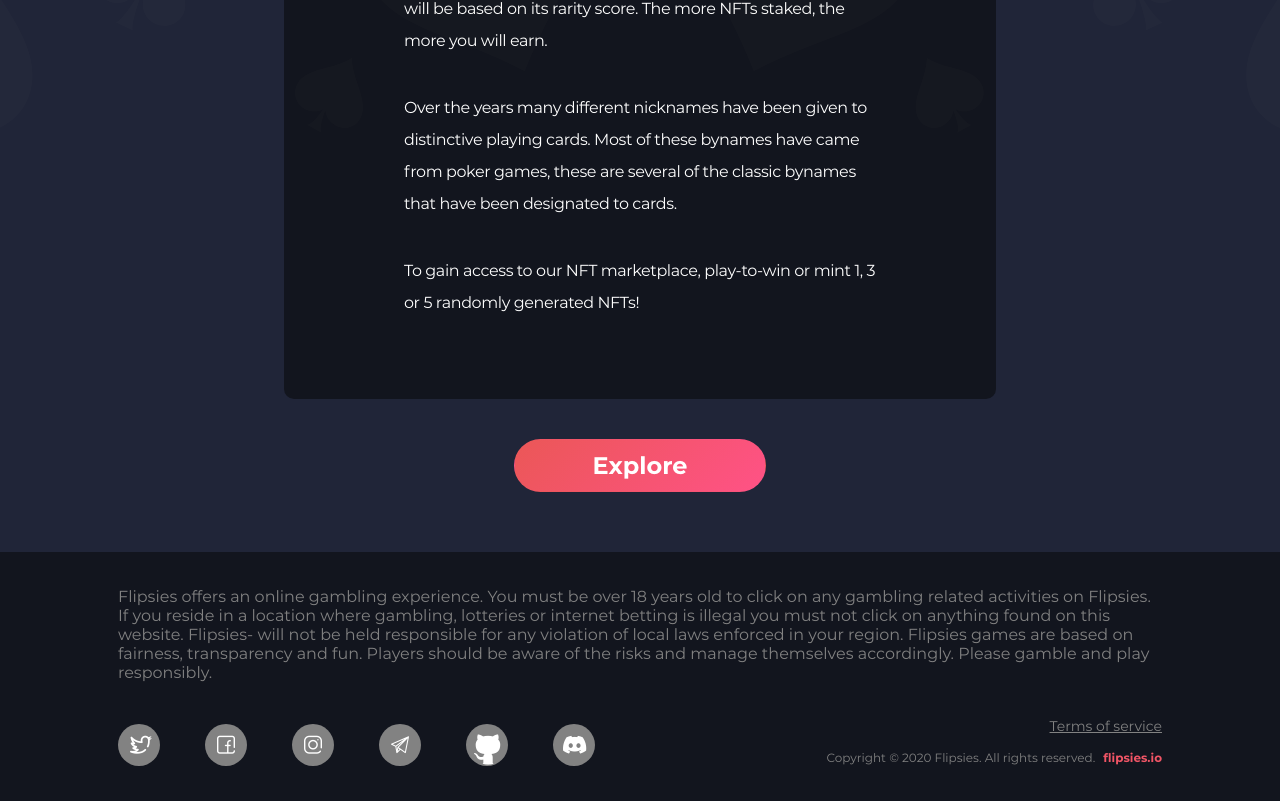
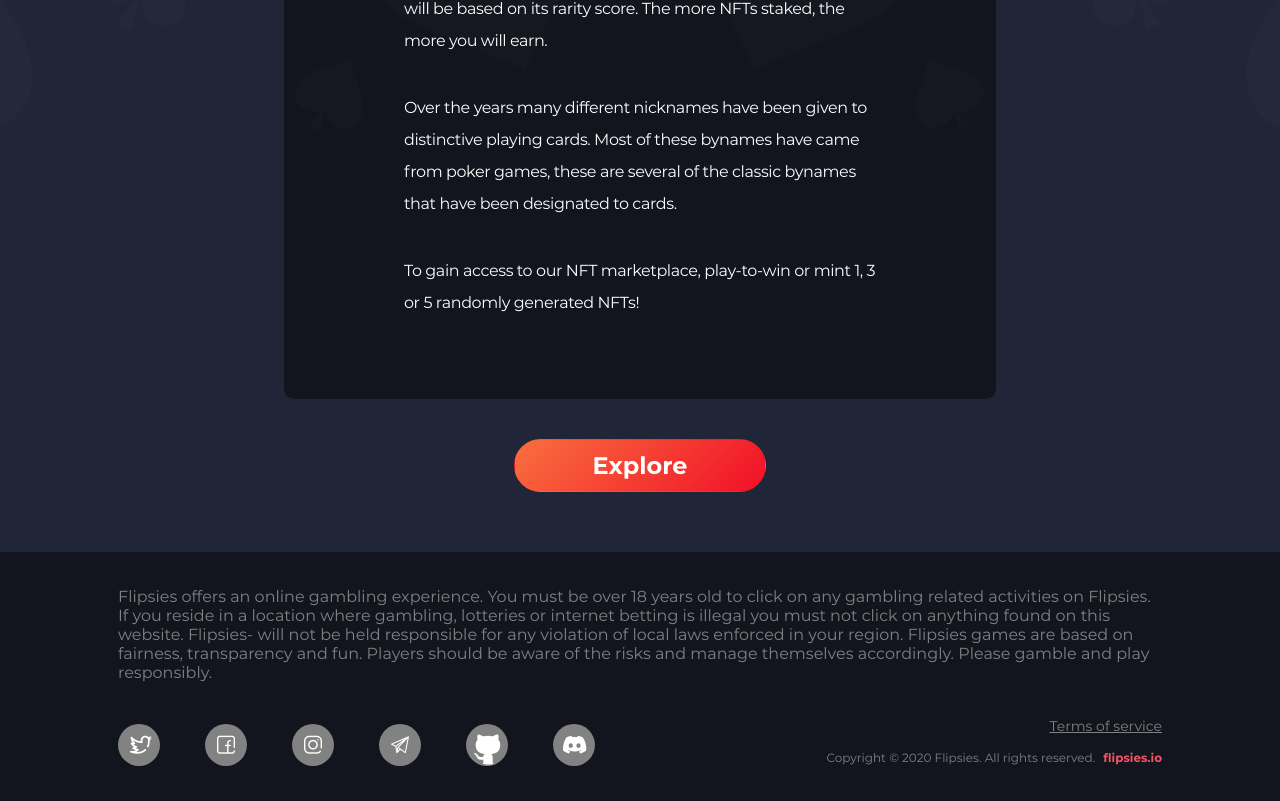
Before and after one commit to flipsiesio/nft-marketplace-frontend, a React (Create React App) app: page / in a window 1280 px wide. Shown: the part 638-1439 px from the top of the page. Built offline with nearby package versions, Linux system fonts and the light colour scheme; what redux-persist-transform-expire would draw is missing.

Commit message:
fix button color

```diff
--- a/src/assets/styles/_variables.scss
+++ b/src/assets/styles/_variables.scss
@@ -4,7 +4,7 @@ $defaultFontSize: 16px;
 // colors
 $bgColor: #202538;
 $primaryColor: #f15566;
-$primaryColorGradient: linear-gradient(134.98deg, #EB5757 0%, #FF5286 100%);;
+$primaryColorGradient: linear-gradient(135deg, #f96f3e, #f11028);
 $errorColor:#F64939;
 $successColor: #12C971;
 $grayColor: #828282;
```
Also changed, not shown: src/components/Button/styles.module.scss (line endings or trailing spaces).
